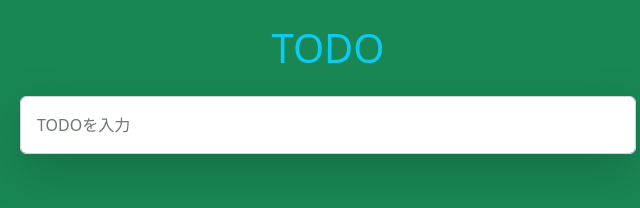
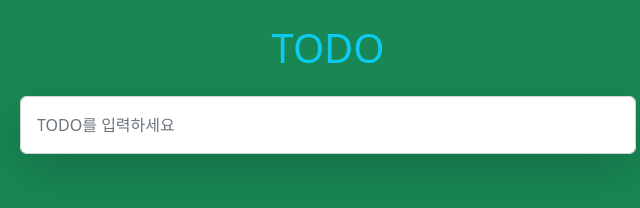
Before and after one commit to yunuheo/HTML-CSS-JS, a plain HTML site: page todo/index.html in a window 1280 px wide. Shown: the full height of the page, 312-952 px from the left. Drawn offline with nearby package versions, Linux system fonts and the light colour scheme.

Commit message:
입력힌트(placeholder) 수정

```diff
--- a/todo/index.html
+++ b/todo/index.html
@@ -14,7 +14,7 @@
   <div class="container w-50">
     <h1 class="text-center text-info my-4">TODO</h1>
     <form id="form" class="mb-4">
-      <input type="text" id="input" class="form-control shadow-lg p-3 mb-5 bg-body rounded" placeholder="TODOを入力" autocomplete="off" />
+      <input type="text" id="input" class="form-control shadow-lg p-3 mb-5 bg-body rounded" placeholder="TODO를 입력하세요" autocomplete="off" />
     </form>
     <ul class="list-group text-secondary" id="ul"></ul>
   </div>
```
